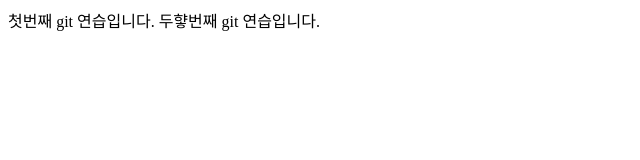
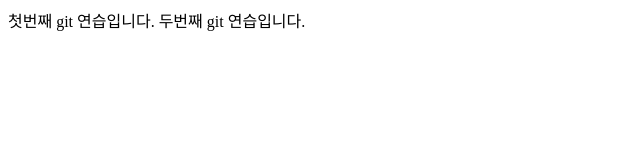
Before and after one commit to goodboysm91/Test1028, a plain HTML site: page index.html in a window 1280 px wide. Shown: the full height of the page, 0-640 px from the left. Drawn offline with Linux system fonts and the light colour scheme.

Commit message:
second commit

```diff
--- a/index.html
+++ b/index.html
@@ -5,7 +5,7 @@
 <boady>
 
   첫번째  git 연습입니다.
-  두햫번째  git 연습입니다.
+  두번째  git 연습입니다.
 
 </boady>
 </html>
```
